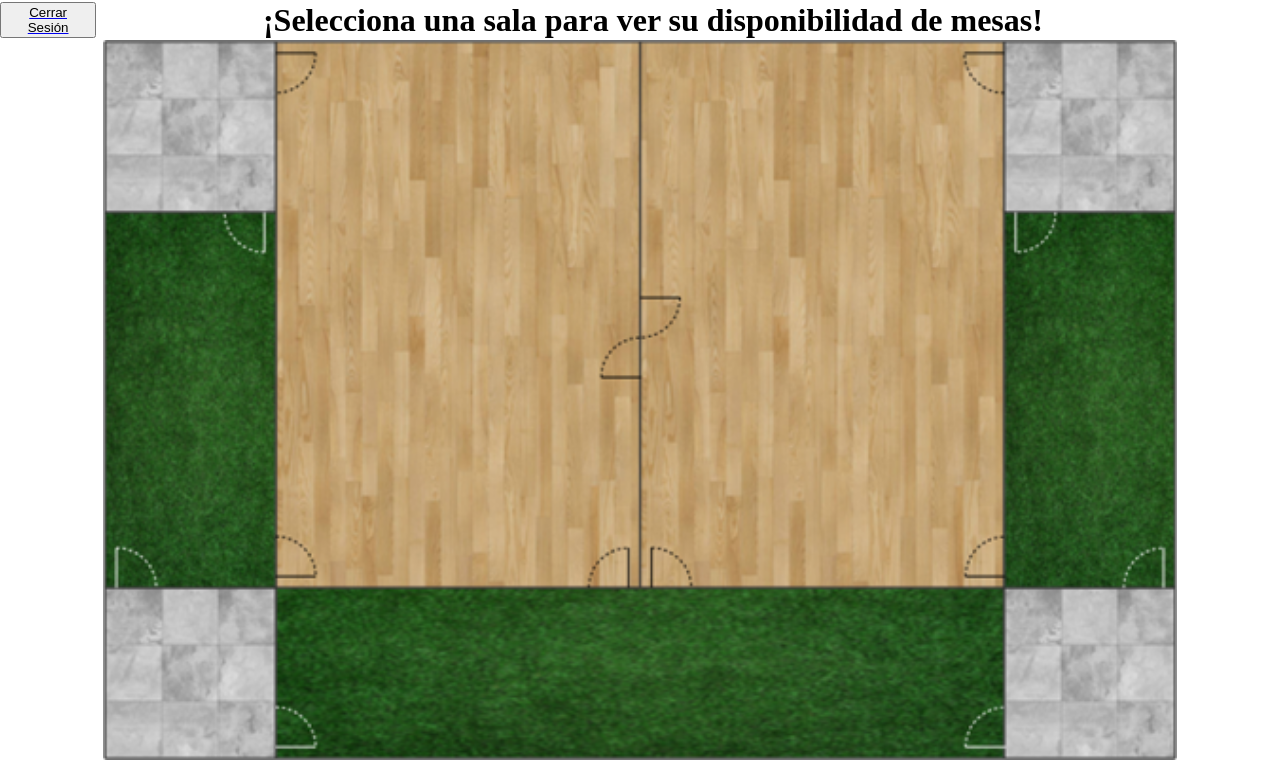
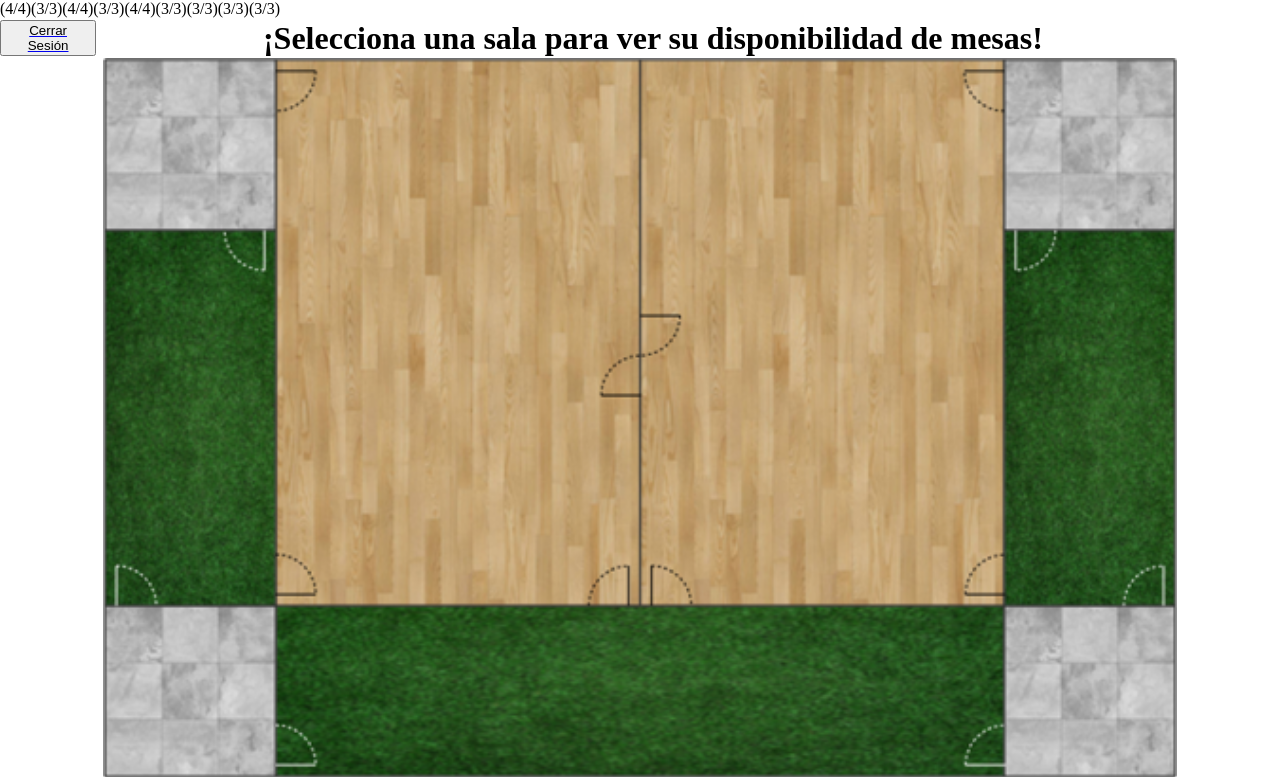
Before and after one commit to HugoAlda/PROYECTO_RESTAURANTE, a PHP site: page /Paginas/salas.php in a window 1280 px wide. Shown: the top 777 px of the page. Run offline with PHP 8.4, Linux system fonts and the light colour scheme; the visitor is signed in with stand-in values (Sample User, id 1); data comes from the database, SQL or seed files in the repository.

Commit message:
Push final del dia

```diff
--- a/CSS/estilos-salas.css
+++ b/CSS/estilos-salas.css
@@ -114,6 +114,70 @@ body {
     width: 10.3%;
 }
 
+.mesas_disponibles_Comedor_1 {
+    top: 5%;
+    left: 28%;
+    width: 22%;
+    height: 68.5%;
+}
+
+.mesas_disponibles_Comedor_2 {
+    top: 5%;
+    left: 50%;
+    width: 22%;
+    height: 68.5%;
+}
+
+.mesas_disponibles_Terraza_1 {
+    top: 26.4%;
+    left: 17.8%;
+    width: 10.3%;
+    height: 47.1%;
+}
+
+.mesas_disponibles_Terraza_2 {
+    top: 26.4%;
+    left: 72%;
+    width: 10.2%;
+    height: 47.1%;
+}
+
+.mesas_disponibles_Salon_VIP {
+    top: 5%;
+    left: 17.8%;
+    width: 10.3%;
+    height: 21.6%;
+}
+
+.mesas_disponibles_Salon_VIP_2 {
+    top: 5%;
+    left: 72%;
+    width: 10.2%;
+    height: 21.5%;
+}
+
+.mesas_disponibles_Jardin {
+    top: 73.5%;
+    left: 28.2%;
+    width: 43.7%;
+    height: 21.4%;
+}
+
+.mesas_disponibles_Naturaleza {
+    top: 73.5%;
+    left: 17.8%;
+    height: 21.4%;
+    width: 10.4%;
+}
+
+.mesas_disponibles_Salon_romantico {
+    top: 73.5%;
+    left: 71.9%;
+    height: 21.4%;
+    width: 10.3%;
+}
+
+
 /* Footer */
 
 h1 {
--- a/Paginas/salas.php
+++ b/Paginas/salas.php
@@ -13,7 +13,7 @@
             require_once "../Procesos/conection.php";
             session_start();
 
-            // Sesion
+            // Sesión
             if (!isset($_SESSION["camareroID"])) {
                 header('Location: ../index.php?error=nosesion');
                 exit();
@@ -21,8 +21,16 @@
                 $id_user = $_SESSION["camareroID"];
             }
 
-            // Consulta SQL para obtener las salas usando una sentencia preparada
-            $consulta = "SELECT name_sala FROM tbl_salas";
+            // Consulta SQL para obtener las salas y contar las mesas libres
+            $consulta = "
+                SELECT s.name_sala,
+                       COUNT(m.id_mesa) AS total_mesas,
+                       SUM(CASE WHEN h.fecha_NA IS NULL THEN 1 ELSE 0 END) AS mesas_libres
+                FROM tbl_salas s
+                LEFT JOIN tbl_mesas m ON s.id_salas = m.id_sala
+                LEFT JOIN tbl_historial h ON m.id_mesa = h.id_mesa AND h.fecha_NA IS NULL
+                GROUP BY s.id_salas
+            ";
             $stmt = $conn->prepare($consulta);
 
             // Ejecutar la consulta
@@ -30,11 +38,14 @@
                 // Obtener los resultados
                 $resultado = $stmt->get_result();
 
-                // Generación de botones para cada sala
+                // Generación de botones para cada sala con el conteo de mesas libres
                 if ($resultado->num_rows > 0) {
                     while ($fila = $resultado->fetch_assoc()) {
                         $nombre_sala = htmlspecialchars($fila['name_sala']); // Sanitizar el nombre de la sala
+                        $total_mesas = $fila['total_mesas'];
+                        $mesas_libres = $fila['mesas_libres'];
                         echo "<input type='submit' name='sala' value='$nombre_sala' class='input_sala input_$nombre_sala'>";
+                        echo "<span class='mesas_disponibles_$nombre_sala'>($mesas_libres/$total_mesas)</span>";
                     }
                 } else {
                     echo "<p>No hay salas disponibles</p>";
```
